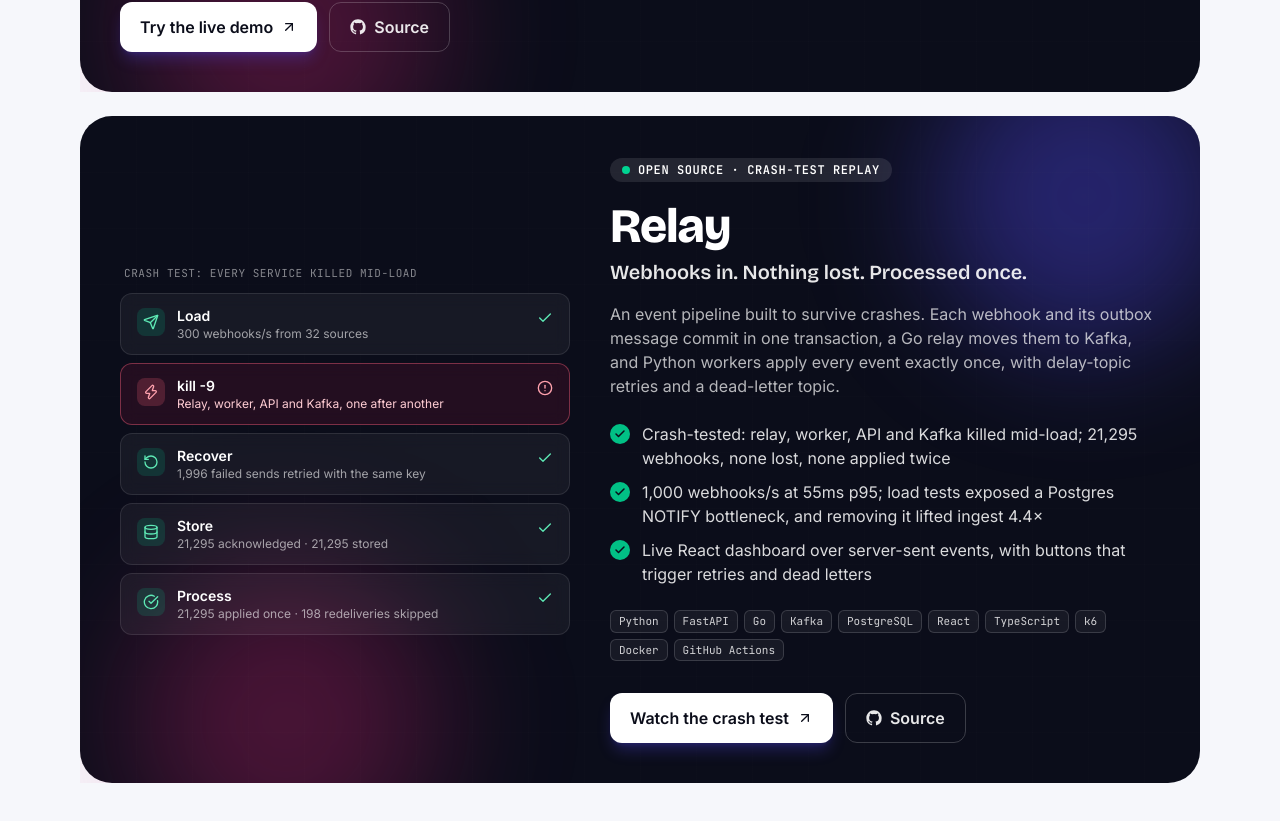
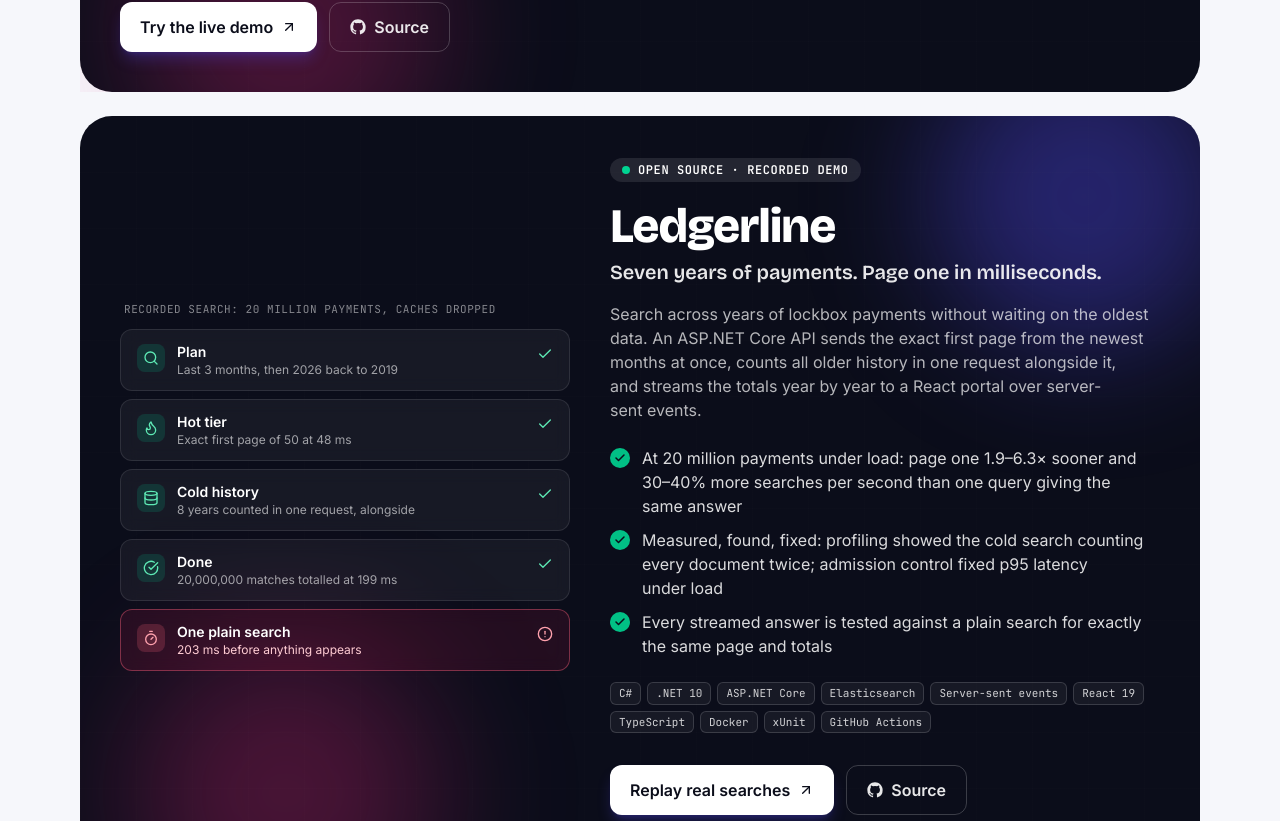
Before and after one commit to Apollo0229/portfolio, a Next.js app: page / in a window 1280 px wide. Shown: the part 1818-2639 px from the top of the page. Built offline with nearby package versions, Linux system fonts and the light colour scheme.

Commit message:
feat(open-source): feature Ledgerline alongside Flowsmith and Relay
Adds the C#/.NET and Elasticsearch project with its recorded demo, its
measured results at 20 million payments, and a trace of a recorded
search beside the card. It leads on the Full Stack and Backend pages.

```diff
--- a/src/data/open-source.ts
+++ b/src/data/open-source.ts
@@ -1,4 +1,4 @@
-import { CircleCheckBig, Database, type LucideIcon, RotateCcw, Search, Send, ShieldCheck, Sparkles, Zap } from "lucide-react";
+import { CircleCheckBig, Database, Flame, type LucideIcon, RotateCcw, Search, Send, ShieldCheck, Sparkles, Timer, Zap } from "lucide-react";
 import type { RoleKey } from "./roles";
 
 export type TraceStep = {
@@ -78,6 +78,32 @@ export const openSource: OpenSourceProject[] = [
       ],
     },
   },
+  {
+    name: "Ledgerline",
+    tagline: "Seven years of payments. Page one in milliseconds.",
+    description:
+      "Search across years of lockbox payments without waiting on the oldest data. An ASP.NET Core API sends the exact first page from the newest months at once, counts all older history in one request alongside it, and streams the totals year by year to a React portal over server-sent events.",
+    demo: { url: "https://apollo0229.github.io/ledgerline/", label: "Replay real searches" },
+    badge: "Open source · recorded demo",
+    source: "https://github.com/Apollo0229/ledgerline",
+    highlights: [
+      "At 20 million payments under load: page one 1.9–6.3× sooner and 30–40% more searches per second than one query giving the same answer",
+      "Measured, found, fixed: profiling showed the cold search counting every document twice; admission control fixed p95 latency under load",
+      "Every streamed answer is tested against a plain search for exactly the same page and totals",
+    ],
+    stack: ["C#", ".NET 10", "ASP.NET Core", "Elasticsearch", "Server-sent events", "React 19", "TypeScript", "Docker", "xUnit", "GitHub Actions"],
+    leadFor: ["fullstack", "backend"],
+    trace: {
+      title: "Recorded search: 20 million payments, caches dropped",
+      steps: [
+        { icon: Search, label: "Plan", detail: "Last 3 months, then 2026 back to 2019", tone: "ok" },
+        { icon: Flame, label: "Hot tier", detail: "Exact first page of 50 at 48 ms", tone: "ok" },
+        { icon: Database, label: "Cold history", detail: "8 years counted in one request, alongside", tone: "ok" },
+        { icon: CircleCheckBig, label: "Done", detail: "20,000,000 matches totalled at 199 ms", tone: "ok" },
+        { icon: Timer, label: "One plain search", detail: "203 ms before anything appears", tone: "bad" },
+      ],
+    },
+  },
 ];
 
 /** The projects in the order a role page shows them. */
```
